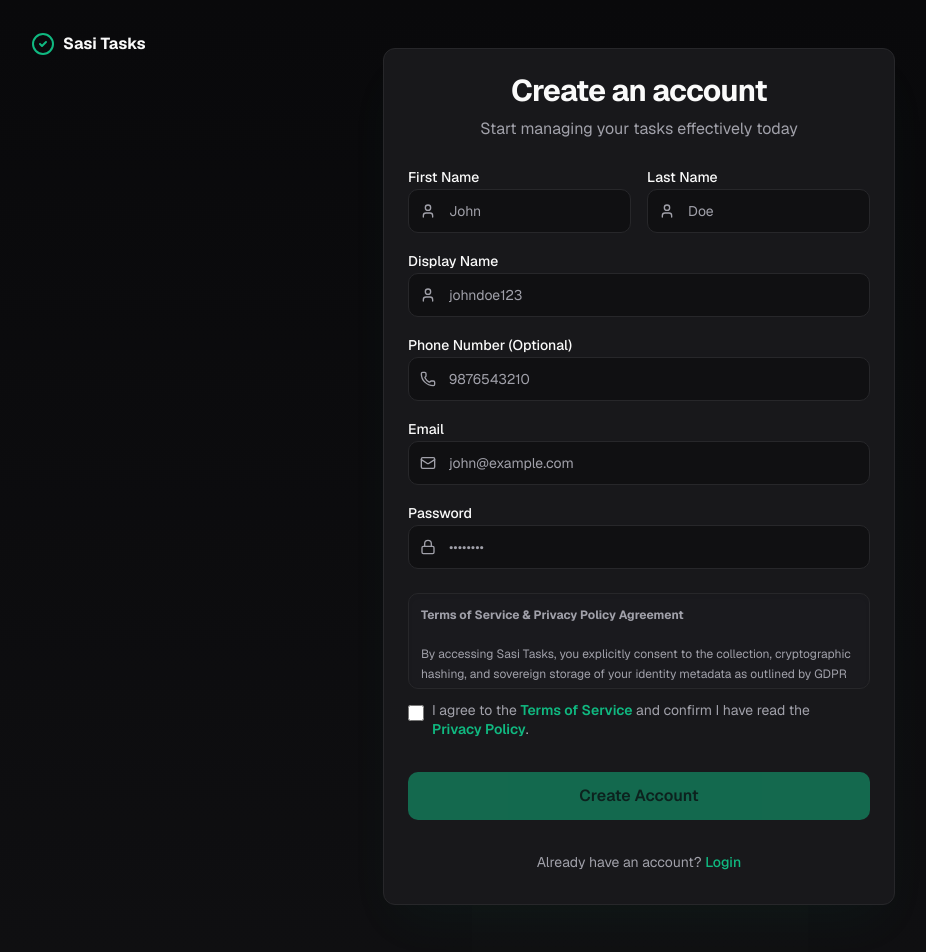
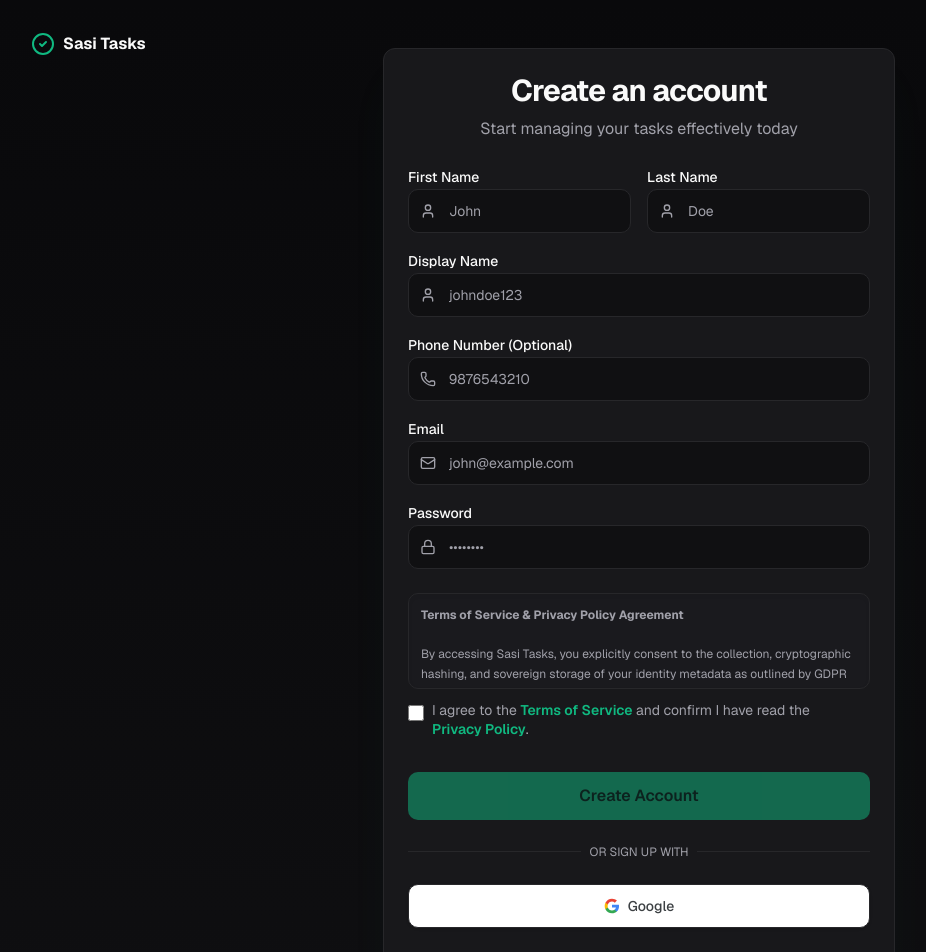
Before and after one commit to sasikiransrinivasdulla/SasiTasks, a Next.js app: page /signup in a window 1280 px wide. Shown: the top 952 px of the page, without its empty margins (1-927 px from the left). Built offline with nearby package versions, Linux system fonts and the light colour scheme; no server answers.

Commit message:
feat(auth): integrate Google SSO on signup route and unify social identity flow

```diff
--- a/src/app/signup/page.tsx
+++ b/src/app/signup/page.tsx
@@ -19,10 +19,32 @@
   const [error, setError] = useState("");
   const [successMsg, setSuccessMsg] = useState("");
   const [isLoading, setIsLoading] = useState(false);
+  const [isLoadingGoogle, setIsLoadingGoogle] = useState(false);
   const [agreedToTerms, setAgreedToTerms] = useState(false);
 
   const [showTermsModal, setShowTermsModal] = useState(false);
   const [showPrivacyModal, setShowPrivacyModal] = useState(false);
+
+  const handleGoogleLogin = async () => {
+    try {
+      setIsLoadingGoogle(true);
+      const { error } = await supabase.auth.signInWithOAuth({
+        provider: 'google',
+        options: {
+          redirectTo: process.env.NEXT_PUBLIC_SITE_URL
+            ? `${process.env.NEXT_PUBLIC_SITE_URL}/dashboard`
+            : `${window.location.origin}/dashboard`,
+        },
+      });
+      if (error) {
+        console.error("Error logging in with Google:", error.message);
+        setIsLoadingGoogle(false);
+      }
+    } catch (error) {
+      console.error(error);
+      setIsLoadingGoogle(false);
+    }
+  };
 
   const handleSignup = async (e: React.FormEvent) => {
     e.preventDefault();
@@ -171,6 +193,36 @@
                   Create Account
                 </Button>
               </div>
+
+              <div className="relative my-6">
+                <div className="absolute inset-0 flex items-center">
+                  <span className="w-full border-t border-border" />
+                </div>
+                <div className="relative flex justify-center text-xs uppercase">
+                  <span className="bg-card px-2 text-muted-foreground">
+                    Or sign up with
+                  </span>
+                </div>
+              </div>
+
+              <Button
+                variant="outline"
+                className="w-full bg-white text-[#3c4043] border border-gray-300 hover:bg-[#f8f9fa] shadow-sm font-medium transition-all"
+                onClick={handleGoogleLogin}
+                isLoading={isLoadingGoogle}
+                type="button"
+              >
+                {!isLoadingGoogle && (
+                  <svg viewBox="0 0 24 24" className="mr-2 h-4 w-4" aria-hidden="true">
+                    <path d="M22.56 12.25c0-.78-.07-1.53-.2-2.25H12v4.26h5.92c-.26 1.37-1.04 2.53-2.21 3.31v2.77h3.57c2.08-1.92 3.28-4.74 3.28-8.09z" fill="#4285F4" />
+                    <path d="M12 23c2.97 0 5.46-.98 7.28-2.66l-3.57-2.77c-.98.66-2.23 1.06-3.71 1.06-2.86 0-5.29-1.93-6.16-4.53H2.18v2.84C3.99 20.53 7.7 23 12 23z" fill="#34A853" />
+                    <path d="M5.84 14.09c-.22-.66-.35-1.36-.35-2.09s.13-1.43.35-2.09V7.07H2.18C1.43 8.55 1 10.22 1 12s.43 3.45 1.18 4.93l2.85-2.22.81-.62z" fill="#FBBC05" />
+                    <path d="M12 5.38c1.62 0 3.06.56 4.21 1.64l3.15-3.15C17.45 2.09 14.97 1 12 1 7.7 1 3.99 3.47 2.18 7.07l3.66 2.84c.87-2.6 3.3-4.53 6.16-4.53z" fill="#EA4335" />
+                    <path d="M1 1h22v22H1z" fill="none" />
+                  </svg>
+                )}
+                Google
+              </Button>
             </form>
           </CardContent>
           <CardFooter className="flex flex-col pt-2 pb-8 space-y-4">
```
